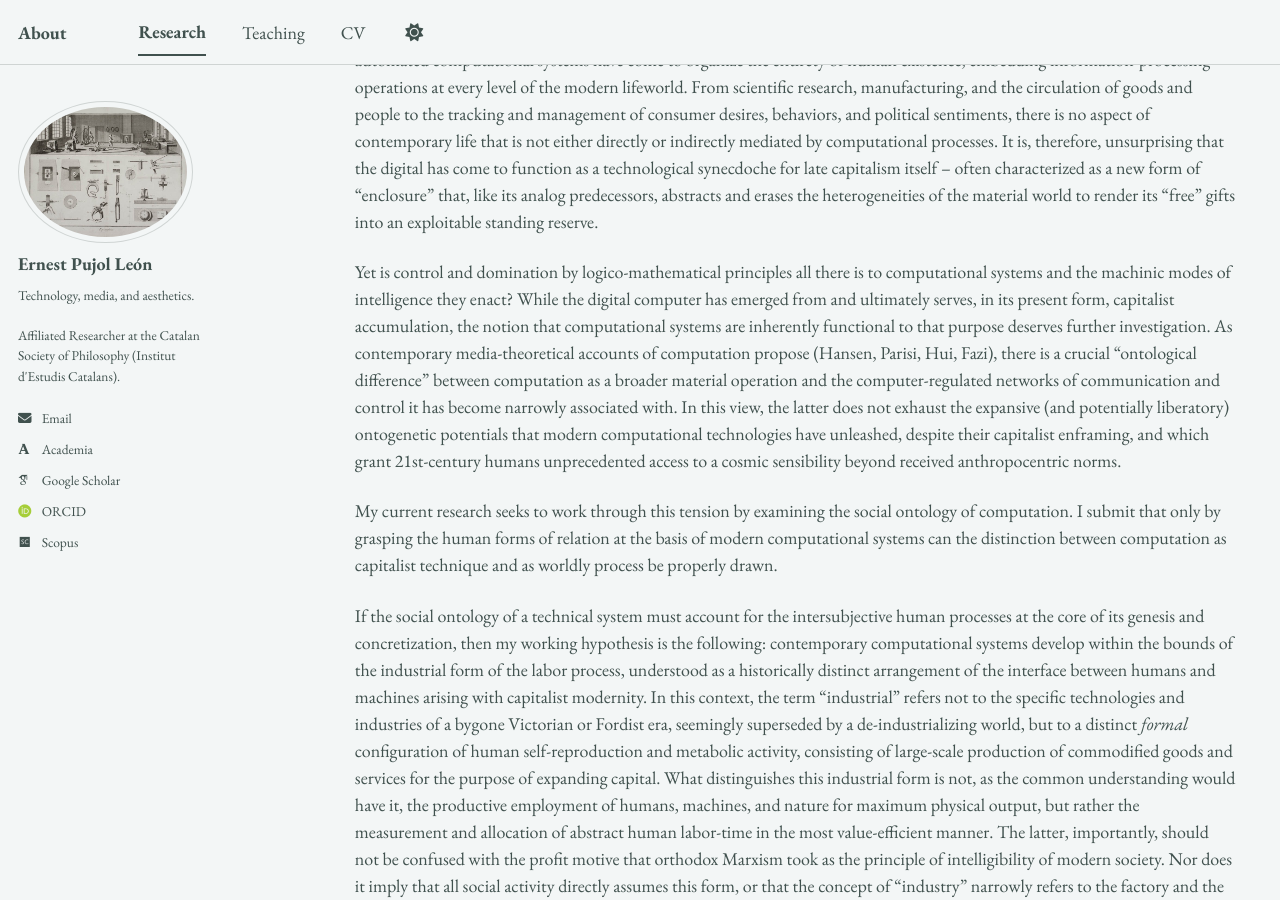
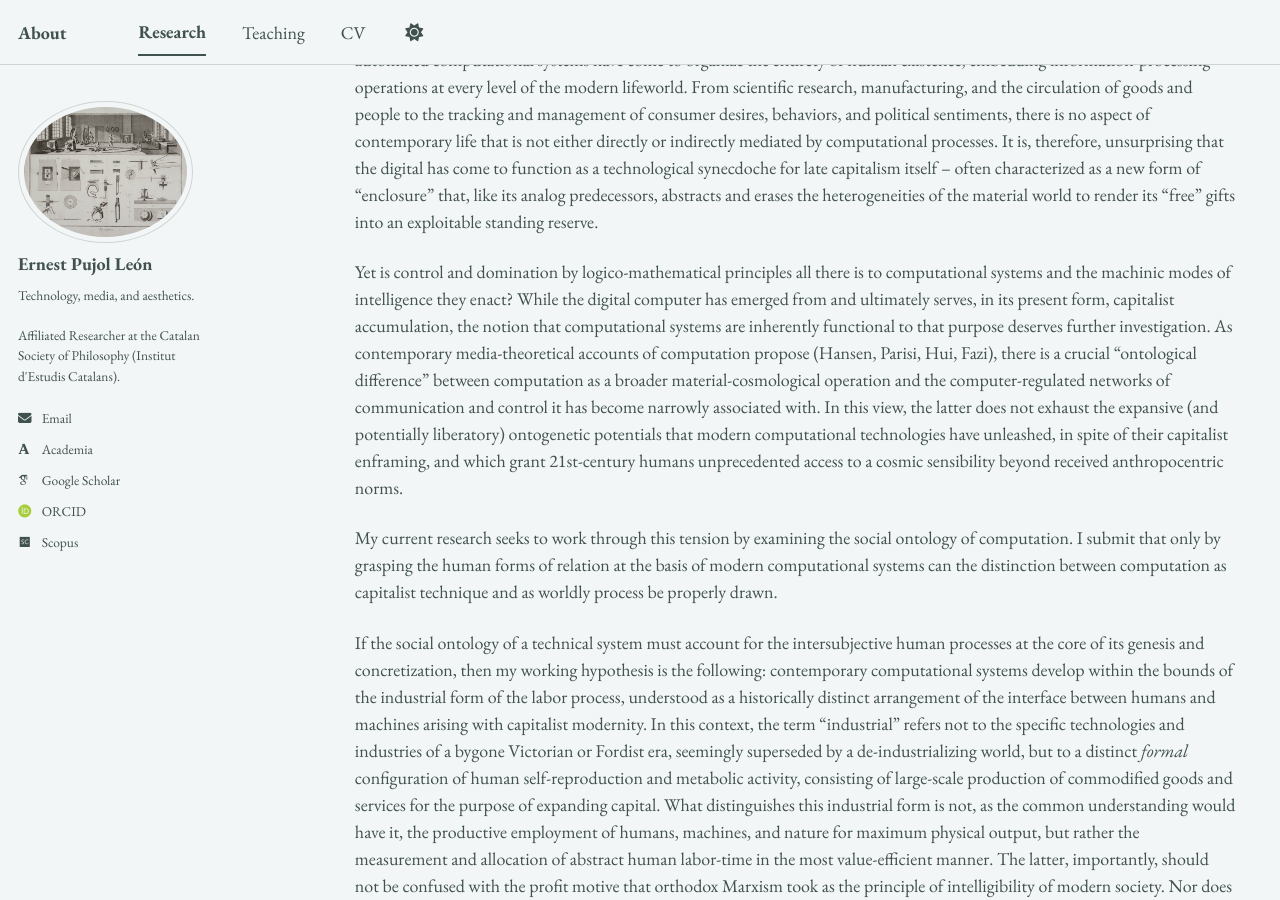
Before and after one commit to epujol90/epujol90.github.io, a Jekyll site: the page built from _pages/research.md, in a window 1280 px wide and 900 px high, scrolled down 3809 px. Built offline with Jekyll 4.4.1, drawn with Linux system fonts in a browser that asks for light colours; some web fonts are replaced; a script bundle is joined from its source files by our own code; library files that are not in the unit come from our copies.

Commit message:
Update research.md

```diff
--- a/_pages/research.md
+++ b/_pages/research.md
@@ -51,7 +51,7 @@ What is a computational system and what form of human grouping begets its existe
 
 A computer is, on most modern definitions, a system that performs sequences of mathematical or logical operations on inputs, according to rules specified in advance. So defined, many technical systems preceding the digital electronic computer would qualify as “computational,” from the Jacquard loom to the assembly line of human calculators employed in the production of logarithmic tables until the late nineteenth century. Yet it is only under conditions of advanced industrial development that automated computational systems have come to organize the entirety of human existence, embedding information-processing operations at every level of the modern lifeworld. From scientific research, manufacturing, and the circulation of goods and people to the tracking and management of consumer desires, behaviors, and political sentiments, there is no aspect of contemporary life that is not either directly or indirectly mediated by computational processes. It is, therefore, unsurprising that the digital has come to function as a technological synecdoche for late capitalism itself -- often characterized as a new form of “enclosure” that, like its analog predecessors, abstracts and erases the heterogeneities of the material world to render its “free” gifts into an exploitable standing reserve.
 
-Yet is control and domination by logico-mathematical principles all there is to computational systems and the machinic modes of intelligence they enact? While the digital computer has emerged from and ultimately serves, in its present form, capitalist accumulation, the notion that computational systems are inherently functional to that purpose deserves further investigation. As contemporary media-theoretical accounts of computation propose (Hansen, Parisi, Hui, Fazi), there is a crucial “ontological difference” between computation as a broader material operation and the computer-regulated networks of communication and control it has become narrowly associated with. In this view, the latter does not exhaust the expansive (and potentially liberatory) ontogenetic potentials that modern computational technologies have unleashed, despite their capitalist enframing, and which grant 21st-century humans unprecedented access to a cosmic sensibility beyond received anthropocentric norms.
+Yet is control and domination by logico-mathematical principles all there is to computational systems and the machinic modes of intelligence they enact? While the digital computer has emerged from and ultimately serves, in its present form, capitalist accumulation, the notion that computational systems are inherently functional to that purpose deserves further investigation. As contemporary media-theoretical accounts of computation propose (Hansen, Parisi, Hui, Fazi), there is a crucial “ontological difference” between computation as a broader material-cosmological operation and the computer-regulated networks of communication and control it has become narrowly associated with. In this view, the latter does not exhaust the expansive (and potentially liberatory) ontogenetic potentials that modern computational technologies have unleashed, in spite of their capitalist enframing, and which grant 21st-century humans unprecedented access to a cosmic sensibility beyond received anthropocentric norms.
 
 My current research seeks to work through this tension by examining the social ontology of computation. I submit that only by grasping the human forms of relation at the basis of modern computational systems can the distinction between computation as capitalist technique and as worldly process be properly drawn.
 
```
